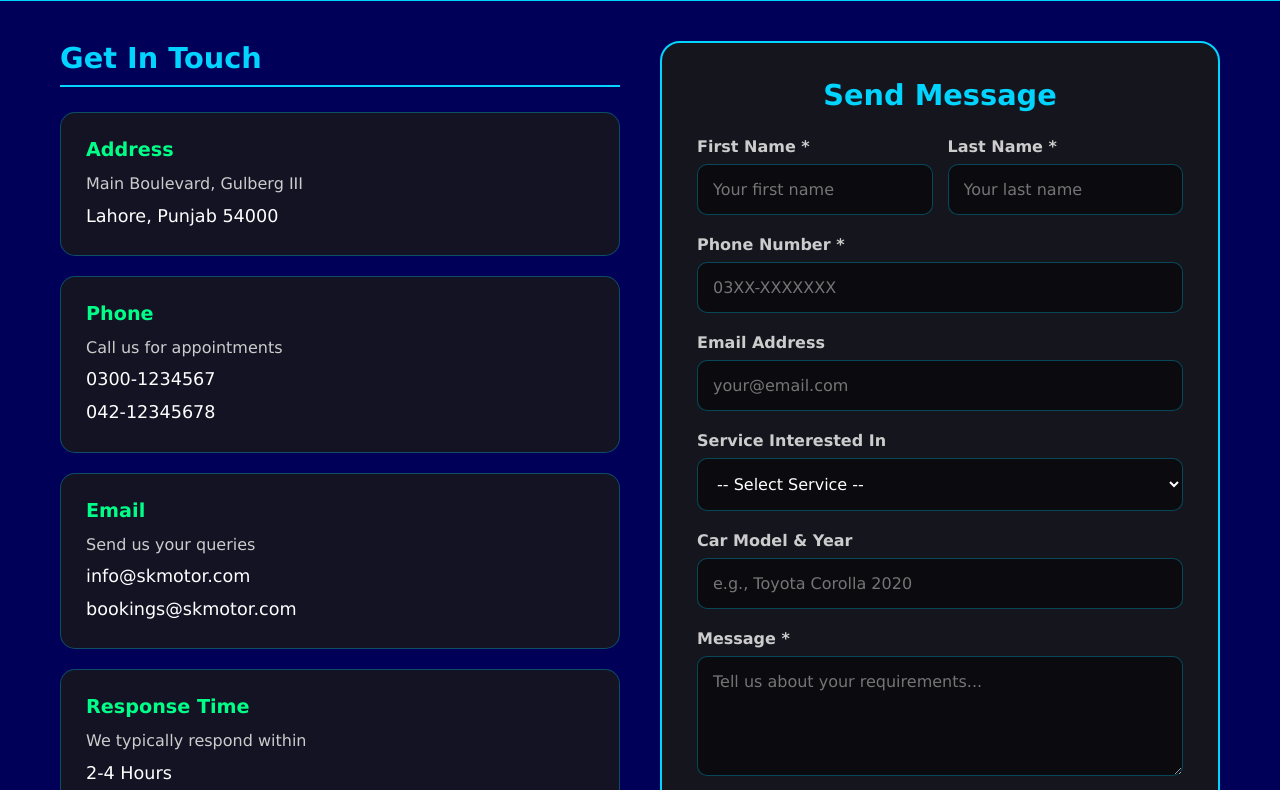
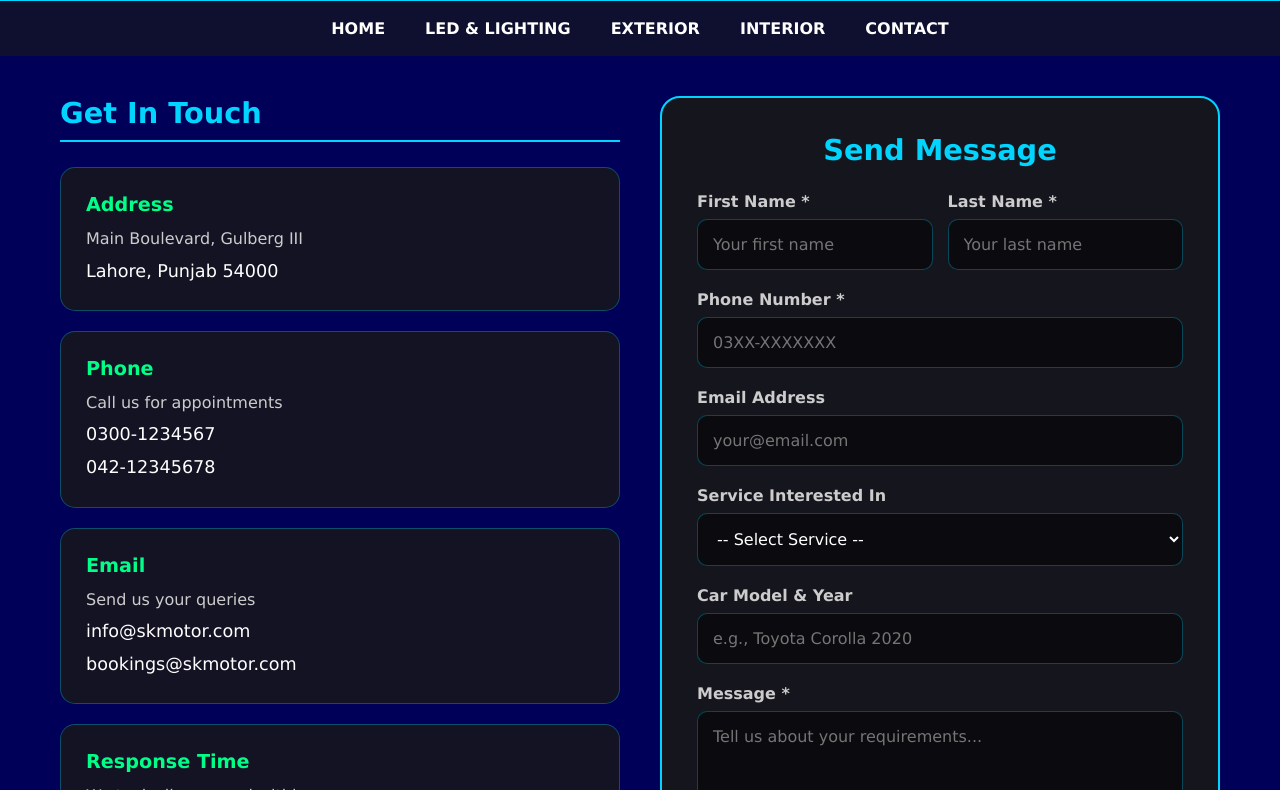
Before and after one commit to Shabii17/SK-Motors, a plain HTML site: page contact.html in a window 1280 px wide. Shown: the part 69-859 px from the top of the page. Drawn offline with Linux system fonts and the light colour scheme.

Commit message:
nav updates

```diff
--- a/contact.html
+++ b/contact.html
@@ -16,6 +16,28 @@
             background-color: rgb(0, 0, 88);
             min-height: 100vh;
             color: white;
+        }
+         .nav {
+            width: 100%;
+            display: flex;
+            justify-content: center;
+            background-color: rgba(24, 24, 24, 0.638);
+            padding: 10px 0;
+            flex-wrap: wrap;
+            gap: 10px;
+        }
+
+        .nav a {
+            color: white;
+            text-decoration: none;
+            padding: 8px 15px;
+            font-weight: bold;
+            transition: 0.2s;
+        }
+
+        .nav a:hover {
+            background-color: rgba(255,255,255,0.2);
+            border-radius: 5px;
         }
 
         .header {
@@ -354,7 +376,15 @@
 </head>
 <body>
 
-    <div class="header">Contact SK Motor Accessories</div>
+    <div class="header">Contact</div>
+     <div class="nav">
+        <a href="index.html">HOME</a>
+        <a href="led.html">LED & LIGHTING</a>
+        <a href="exterior.html">EXTERIOR</a>
+        <a href="interior.html">INTERIOR</a>
+        <a href="contact.html">CONTACT</a>
+    </div>
+
     <div class="container">
 
         <div class="contact-grid">
```
Also changed, not shown: exterior.html (+29 -0 lines), index.html (+1 -1 lines), led.html (+30 -0 lines).
